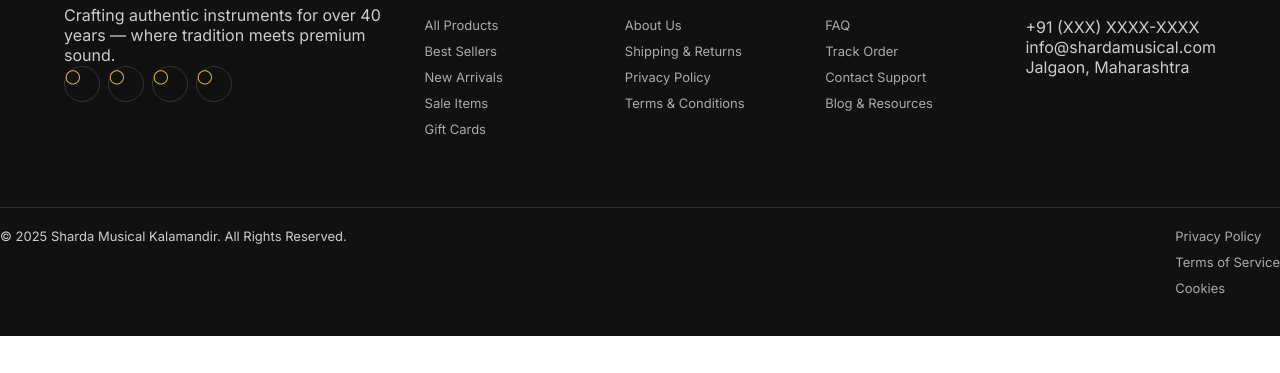
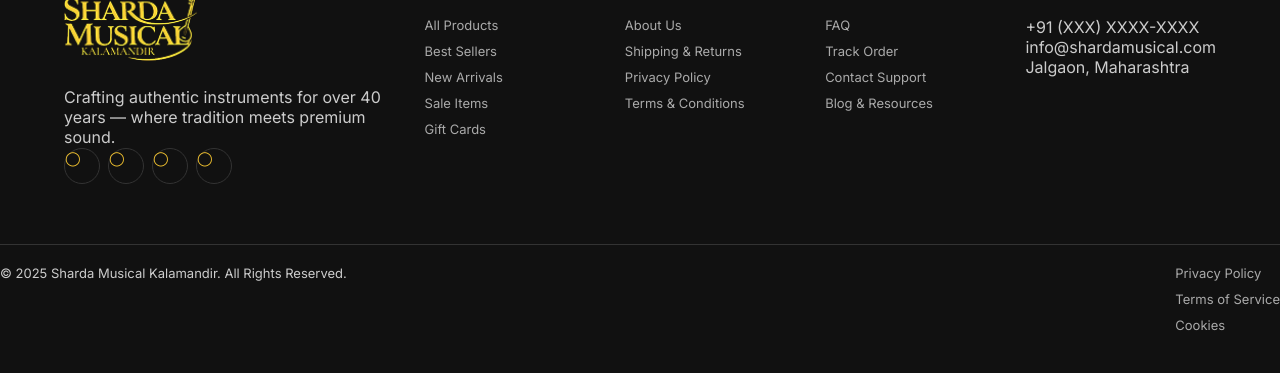
Before and after one commit to ashuC07/Shardha, a plain HTML site: page about.html in a window 1280 px wide. Shown: the part 3349-3722 px from the top of the page. Before the commit the page ends 3685 px from the top, so only its background shows below. Drawn offline with nearby package versions, Linux system fonts and the light colour scheme.

Commit message:
Fix HTML formatting in about.html

```diff
--- a/about.html
+++ b/about.html
@@ -188,7 +188,7 @@
   <div class="container footer-grid">
 
     <div class="footer-brand">
-      <img src="assets/logo-yellow.png" alt="">
+      <img src="logo.png" alt="">
       <p>
         Crafting authentic instruments for over 40 years —
         where tradition meets premium sound.
```
